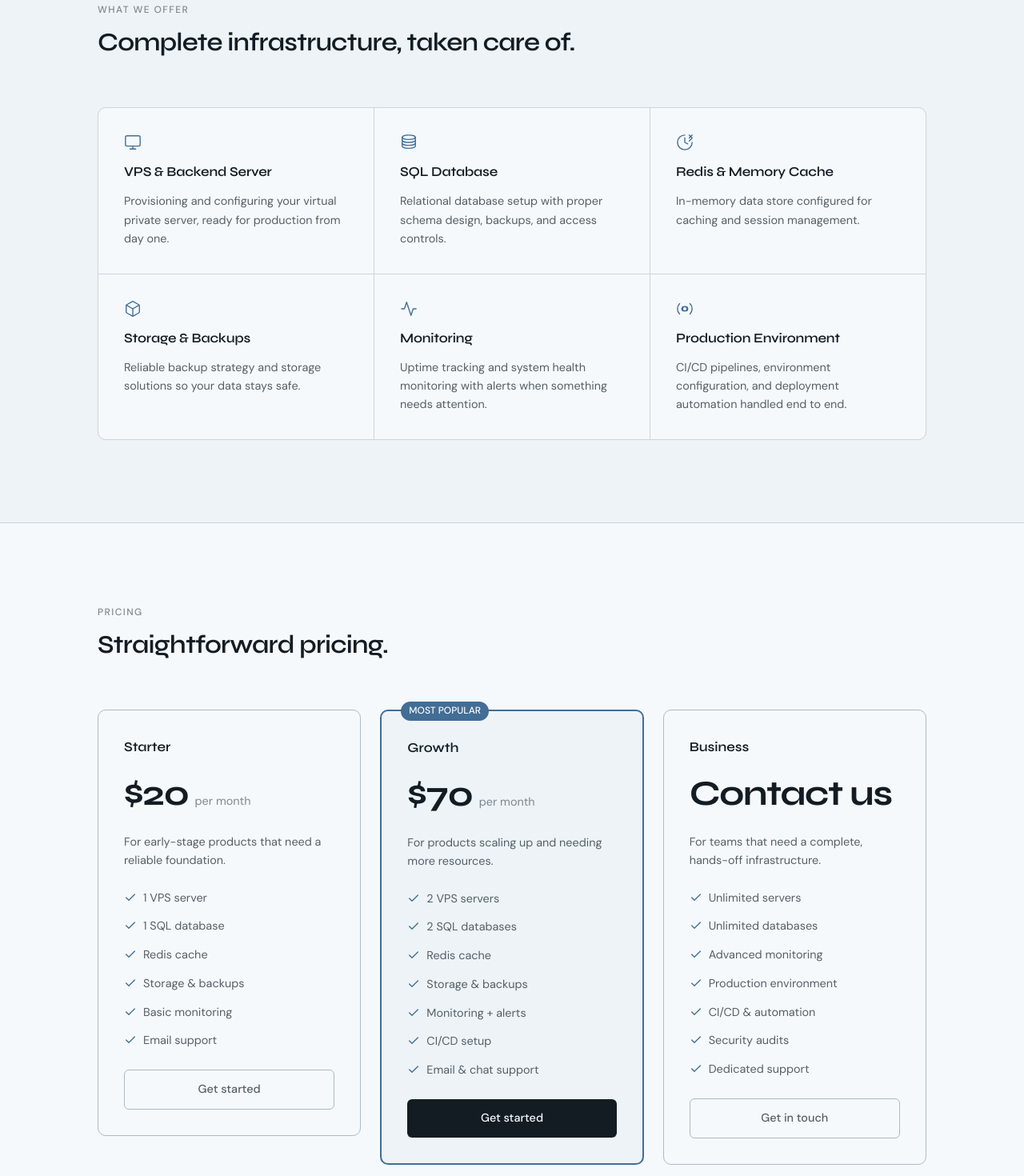
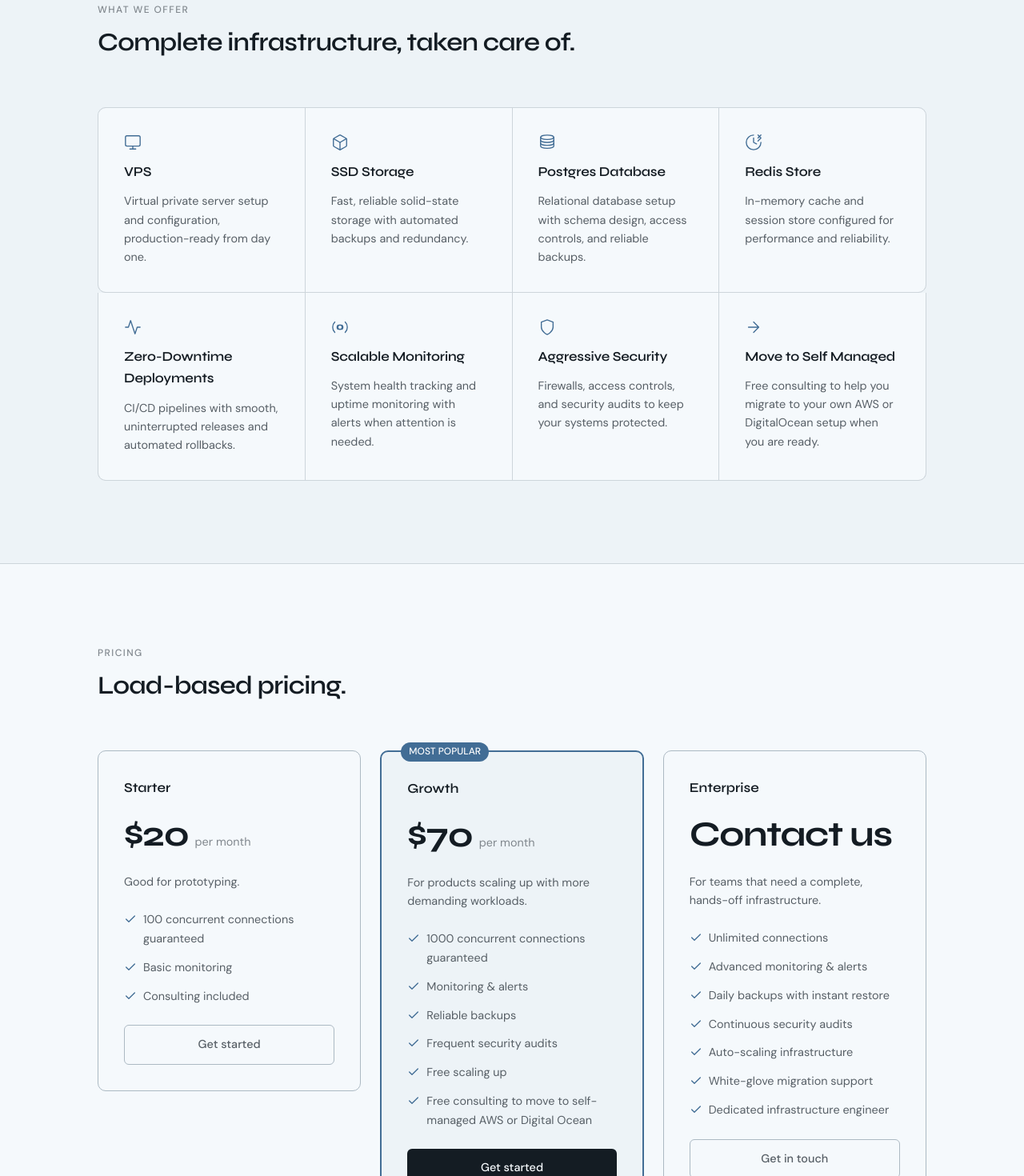
Before and after one commit to jetimworks/infrastructure-frontend, a React (Vite) app: page / in a window 1280 px wide. Shown: the part 640-2110 px from the top of the page at 80% size. Built offline with nearby package versions, Linux system fonts and the light colour scheme.

Commit message:
pricing and infra list

```diff
--- a/index.html
+++ b/index.html
@@ -2,7 +2,7 @@
 <html lang="en">
   <head>
     <meta charset="UTF-8" />
-    <link rel="icon" type="image/svg+xml" href="/favicon.svg" />
+    <link rel="icon" type="image/png" href="/favicon.png" />
     <meta name="viewport" content="width=device-width, initial-scale=1.0" />
     <title>Jetimworks — Infrastructure for SaaS</title>
     <link rel="preconnect" href="https://fonts.googleapis.com" />
--- a/src/components/Header.jsx
+++ b/src/components/Header.jsx
@@ -19,17 +19,24 @@ export default function Header() {
       }}
     >
       <div className="container" style={{ display: 'flex', alignItems: 'center', justifyContent: 'space-between', height: 64 }}>
+        <a href="#" style={{ display: 'flex', alignItems: 'center', gap: 10 }}>
+          <img
+            src="/logo_transparent.jpg"
+            alt="Jetimworks"
+            style={{ height: 34, width: 'auto', objectFit: 'contain' }}
+          />
           <span
             style={{
               fontFamily: 'var(--font-display)',
               fontWeight: 600,
-            fontSize: 'var(--text-lg)',
+              fontSize: 'var(--text-base)',
               color: 'var(--text-h)',
               letterSpacing: '-0.02em',
             }}
           >
             jetimworks
           </span>
+        </a>
 
         <a
           href="#contact"
--- a/src/components/Pricing.jsx
+++ b/src/components/Pricing.jsx
@@ -7,14 +7,11 @@ const plans = [
     name: 'Starter',
     price: '$20',
     period: 'per month',
-    desc: 'For early-stage products that need a reliable foundation.',
+    desc: 'Good for prototyping.',
     features: [
-      '1 VPS server',
-      '1 SQL database',
-      'Redis cache',
-      'Storage & backups',
+      '100 concurrent connections guaranteed',
       'Basic monitoring',
-      'Email support',
+      'Consulting included',
     ],
     cta: 'Get started',
     href: 'mailto:info@jetimworks.com?subject=Starter%20Plan',
@@ -24,36 +21,35 @@ const plans = [
     name: 'Growth',
     price: '$70',
     period: 'per month',
-    desc: 'For products scaling up and needing more resources.',
+    desc: 'For products scaling up with more demanding workloads.',
     features: [
-      '2 VPS servers',
-      '2 SQL databases',
-      'Redis cache',
-      'Storage & backups',
-      'Monitoring + alerts',
-      'CI/CD setup',
-      'Email & chat support',
+      '1000 concurrent connections guaranteed',
+      'Monitoring & alerts',
+      'Reliable backups',
+      'Frequent security audits',
+      'Free scaling up',
+      'Free consulting to move to self-managed AWS or Digital Ocean',
     ],
     cta: 'Get started',
     href: 'mailto:info@jetimworks.com?subject=Growth%20Plan',
     featured: true,
   },
   {
-    name: 'Business',
+    name: 'Enterprise',
     price: 'Contact us',
     period: '',
     desc: 'For teams that need a complete, hands-off infrastructure.',
     features: [
-      'Unlimited servers',
-      'Unlimited databases',
-      'Advanced monitoring',
-      'Production environment',
-      'CI/CD & automation',
-      'Security audits',
-      'Dedicated support',
+      'Unlimited connections',
+      'Advanced monitoring & alerts',
+      'Daily backups with instant restore',
+      'Continuous security audits',
+      'Auto-scaling infrastructure',
+      'White-glove migration support',
+      'Dedicated infrastructure engineer',
     ],
     cta: 'Get in touch',
-    href: 'mailto:info@jetimworks.com?subject=Business%20Plan',
+    href: 'mailto:info@jetimworks.com?subject=Enterprise%20Plan',
     featured: false,
   },
 ];
@@ -73,7 +69,7 @@ export default function Pricing() {
         <div style={{ marginBottom: 'var(--sp-8)' }}>
           <p className="eyebrow" style={{ marginBottom: 'var(--sp-3)' }}>Pricing</p>
           <h2 className="display" style={{ fontSize: 'var(--text-2xl)', fontWeight: 600, letterSpacing: '-0.025em' }}>
-            Straightforward pricing.
+            Load-based pricing.
           </h2>
         </div>
 
--- a/src/components/Services.jsx
+++ b/src/components/Services.jsx
@@ -4,8 +4,8 @@ import { useRef } from 'react';
 
 const services = [
   {
-    name: 'VPS & Backend Server',
-    desc: 'Provisioning and configuring your virtual private server, ready for production from day one.',
+    name: 'VPS',
+    desc: 'Virtual private server setup and configuration, production-ready from day one.',
     icon: (
       <svg width="22" height="22" viewBox="0 0 24 24" fill="none" stroke="currentColor" strokeWidth="1.5" strokeLinecap="round" strokeLinejoin="round">
         <rect x="2" y="3" width="20" height="14" rx="2"/>
@@ -14,8 +14,19 @@ const services = [
     ),
   },
   {
-    name: 'SQL Database',
-    desc: 'Relational database setup with proper schema design, backups, and access controls.',
+    name: 'SSD Storage',
+    desc: 'Fast, reliable solid-state storage with automated backups and redundancy.',
+    icon: (
+      <svg width="22" height="22" viewBox="0 0 24 24" fill="none" stroke="currentColor" strokeWidth="1.5" strokeLinecap="round" strokeLinejoin="round">
+        <path d="M21 16V8a2 2 0 0 0-1-1.73l-7-4a2 2 0 0 0-2 0l-7 4A2 2 0 0 0 3 8v8a2 2 0 0 0 1 1.73l7 4a2 2 0 0 0 2 0l7-4A2 2 0 0 0 21 16z"/>
+        <path d="M3.29 7 12 12l8.71-5"/>
+        <path d="M12 22V12"/>
+      </svg>
+    ),
+  },
+  {
+    name: 'Postgres Database',
+    desc: 'Relational database setup with schema design, access controls, and reliable backups.',
     icon: (
       <svg width="22" height="22" viewBox="0 0 24 24" fill="none" stroke="currentColor" strokeWidth="1.5" strokeLinecap="round" strokeLinejoin="round">
         <ellipse cx="12" cy="5" rx="9" ry="3"/>
@@ -26,8 +37,8 @@ const services = [
     ),
   },
   {
-    name: 'Redis & Memory Cache',
-    desc: 'In-memory data store configured for caching and session management.',
+    name: 'Redis Store',
+    desc: 'In-memory cache and session store configured for performance and reliability.',
     icon: (
       <svg width="22" height="22" viewBox="0 0 24 24" fill="none" stroke="currentColor" strokeWidth="1.5" strokeLinecap="round" strokeLinejoin="round">
         <path d="M12 2a10 10 0 1 0 10 10"/>
@@ -38,19 +49,8 @@ const services = [
     ),
   },
   {
-    name: 'Storage & Backups',
-    desc: 'Reliable backup strategy and storage solutions so your data stays safe.',
-    icon: (
-      <svg width="22" height="22" viewBox="0 0 24 24" fill="none" stroke="currentColor" strokeWidth="1.5" strokeLinecap="round" strokeLinejoin="round">
-        <path d="M21 16V8a2 2 0 0 0-1-1.73l-7-4a2 2 0 0 0-2 0l-7 4A2 2 0 0 0 3 8v8a2 2 0 0 0 1 1.73l7 4a2 2 0 0 0 2 0l7-4A2 2 0 0 0 21 16z"/>
-        <path d="M3.29 7 12 12l8.71-5"/>
-        <path d="M12 22V12"/>
-      </svg>
-    ),
-  },
-  {
-    name: 'Monitoring',
-    desc: 'Uptime tracking and system health monitoring with alerts when something needs attention.',
+    name: 'Zero-Downtime Deployments',
+    desc: 'CI/CD pipelines with smooth, uninterrupted releases and automated rollbacks.',
     icon: (
       <svg width="22" height="22" viewBox="0 0 24 24" fill="none" stroke="currentColor" strokeWidth="1.5" strokeLinecap="round" strokeLinejoin="round">
         <path d="M22 12h-4l-3 9L9 3l-3 9H2"/>
@@ -58,8 +58,8 @@ const services = [
     ),
   },
   {
-    name: 'Production Environment',
-    desc: 'CI/CD pipelines, environment configuration, and deployment automation handled end to end.',
+    name: 'Scalable Monitoring',
+    desc: 'System health tracking and uptime monitoring with alerts when attention is needed.',
     icon: (
       <svg width="22" height="22" viewBox="0 0 24 24" fill="none" stroke="currentColor" strokeWidth="1.5" strokeLinecap="round" strokeLinejoin="round">
         <circle cx="12" cy="12" r="3"/>
@@ -68,11 +68,41 @@ const services = [
       </svg>
     ),
   },
+  {
+    name: 'Aggressive Security',
+    desc: 'Firewalls, access controls, and security audits to keep your systems protected.',
+    icon: (
+      <svg width="22" height="22" viewBox="0 0 24 24" fill="none" stroke="currentColor" strokeWidth="1.5" strokeLinecap="round" strokeLinejoin="round">
+        <path d="M12 22s8-4 8-10V5l-8-3-8 3v7c0 6 8 10 8 10z"/>
+      </svg>
+    ),
+  },
+  {
+    name: 'Move to Self Managed',
+    desc: 'Free consulting to help you migrate to your own AWS or DigitalOcean setup when you are ready.',
+    icon: (
+      <svg width="22" height="22" viewBox="0 0 24 24" fill="none" stroke="currentColor" strokeWidth="1.5" strokeLinecap="round" strokeLinejoin="round">
+        <path d="M5 12h14M12 5l7 7-7 7"/>
+      </svg>
+    ),
+  },
 ];
 
 export default function Services() {
   const ref = useRef(null);
   const inView = useInView(ref, { once: true, margin: '-80px' });
+
+  const row1 = services.slice(0, 4);
+  const row2 = services.slice(4);
+
+  const cellStyle = (s) => ({
+    background: 'var(--bg)',
+    padding: 'var(--sp-6)',
+    display: 'flex',
+    flexDirection: 'column',
+    gap: 'var(--sp-3)',
+    transition: 'background var(--dur-fast)',
+  });
 
   return (
     <section
@@ -96,7 +126,7 @@ export default function Services() {
           ref={ref}
           style={{
             display: 'grid',
-            gridTemplateColumns: 'repeat(auto-fit, minmax(300px, 1fr))',
+            gridTemplateColumns: 'repeat(4, 1fr)',
             gap: '1px',
             background: 'var(--border)',
             border: '1px solid var(--border)',
@@ -104,20 +134,52 @@ export default function Services() {
             overflow: 'hidden',
           }}
         >
-          {services.map((s, i) => (
+          {row1.map((s, i) => (
             <motion.div
               key={s.name}
               initial={{ opacity: 0, y: 16 }}
               animate={inView ? { opacity: 1, y: 0 } : {}}
               transition={{ duration: 0.45, ease: [0.22, 1, 0.36, 1], delay: i * 0.07 }}
-              style={{
-                background: 'var(--bg)',
-                padding: 'var(--sp-6)',
-                display: 'flex',
-                flexDirection: 'column',
-                gap: 'var(--sp-3)',
-                transition: 'background var(--dur-fast)',
-              }}
+              style={cellStyle(s)}
+              onMouseEnter={e => e.currentTarget.style.background = 'var(--surface-alt)'}
+              onMouseLeave={e => e.currentTarget.style.background = 'var(--bg)'}
+            >
+              <span style={{ color: 'var(--accent)', flexShrink: 0 }}>{s.icon}</span>
+              <h3 style={{
+                fontFamily: 'var(--font-display)',
+                fontSize: 'var(--text-base)',
+                fontWeight: 600,
+                color: 'var(--text-h)',
+                letterSpacing: '-0.01em',
+              }}>
+                {s.name}
+              </h3>
+              <p style={{ fontSize: 'var(--text-sm)', color: 'var(--text)', lineHeight: 1.6 }}>
+                {s.desc}
+              </p>
+            </motion.div>
+          ))}
+        </div>
+
+        <div
+          style={{
+            display: 'grid',
+            gridTemplateColumns: 'repeat(4, 1fr)',
+            gap: '1px',
+            background: 'var(--border)',
+            border: '1px solid var(--border)',
+            borderTop: 'none',
+            borderRadius: '0 0 10px 10px',
+            overflow: 'hidden',
+          }}
+        >
+          {row2.map((s, i) => (
+            <motion.div
+              key={s.name}
+              initial={{ opacity: 0, y: 16 }}
+              animate={inView ? { opacity: 1, y: 0 } : {}}
+              transition={{ duration: 0.45, ease: [0.22, 1, 0.36, 1], delay: (i + 4) * 0.07 }}
+              style={cellStyle(s)}
               onMouseEnter={e => e.currentTarget.style.background = 'var(--surface-alt)'}
               onMouseLeave={e => e.currentTarget.style.background = 'var(--bg)'}
             >
```
Lines whose indentation alone changed are shown as unchanged.
